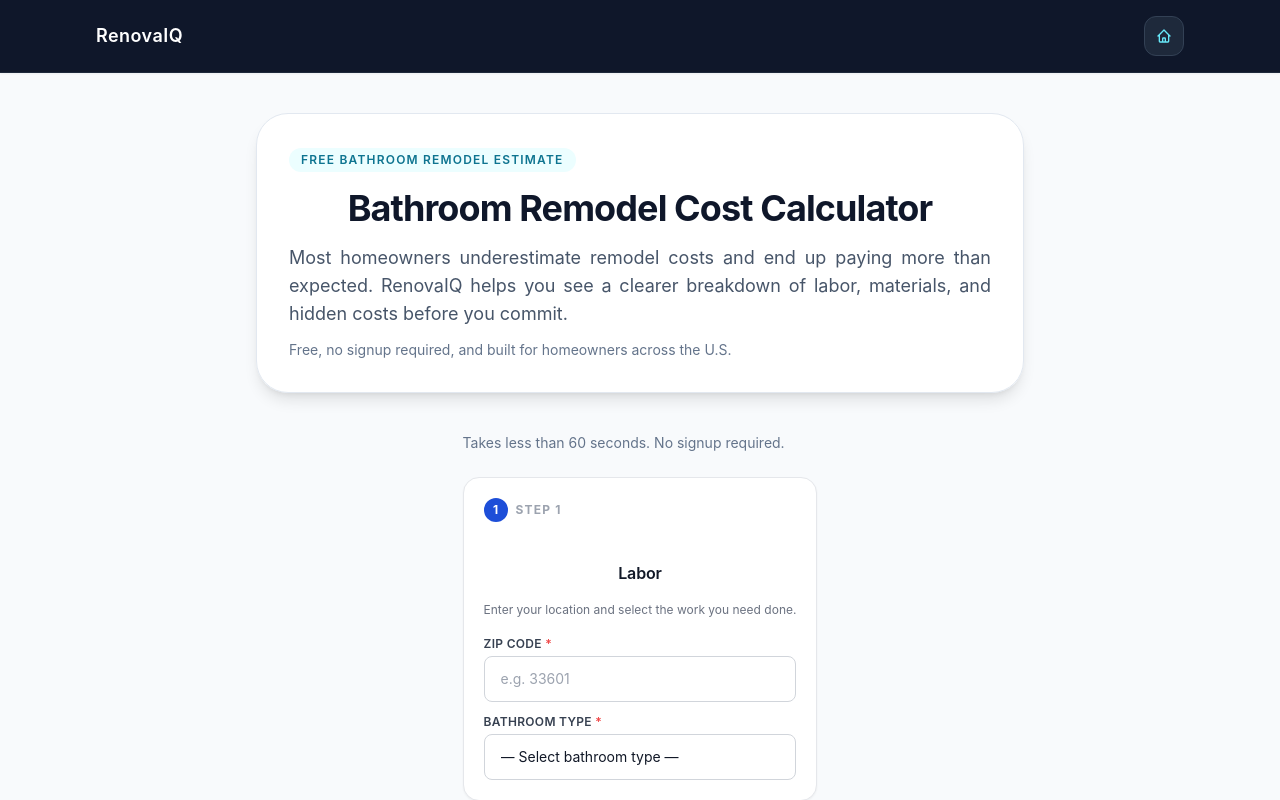
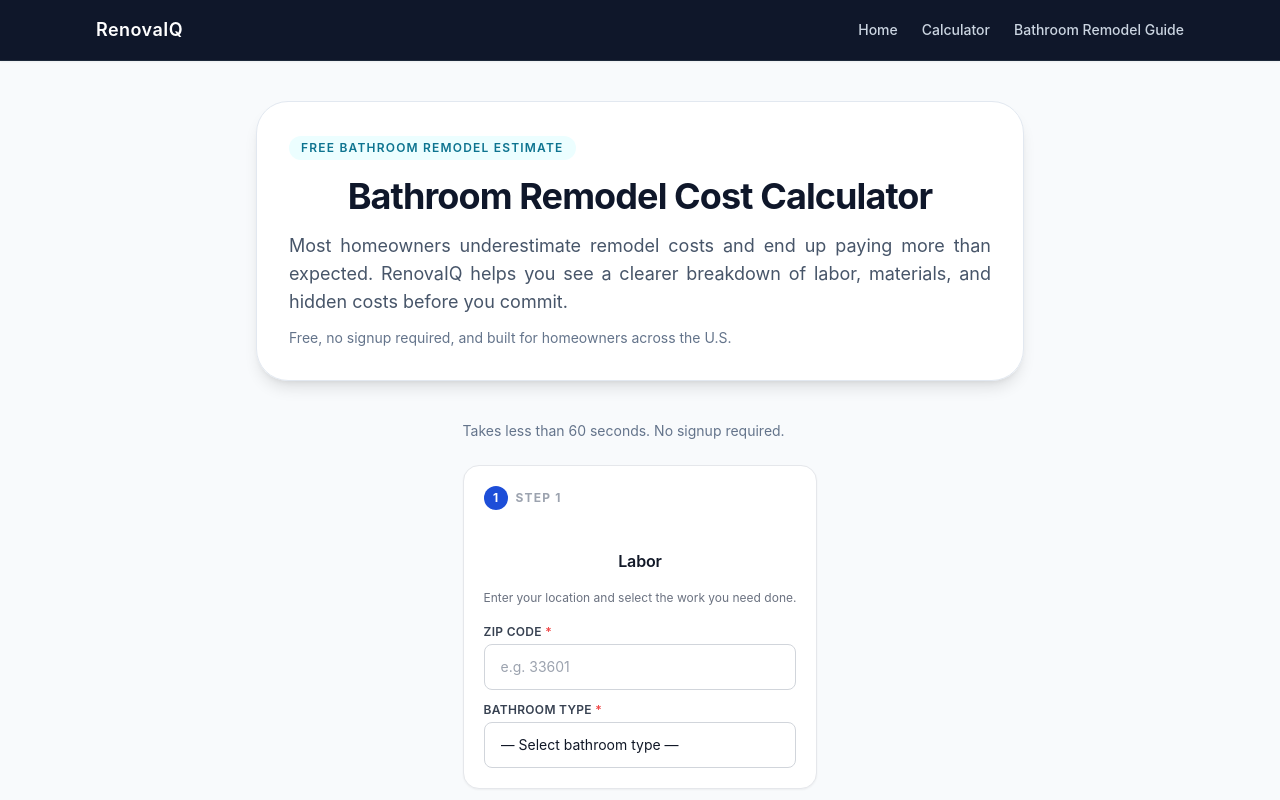
Before and after one commit to yimocuba-cpu/renovaiq-web, a Next.js app: page /calculadora in a window 1280 px wide. Shown: the top 800 px of the page. Built offline with nearby package versions, Linux system fonts and the light colour scheme.

Commit message:
Fix architecture + working production build

```diff
--- a/components/CalculadoraClient.js
+++ b/components/CalculadoraClient.js
@@ -2,6 +2,7 @@
 
 import Wizard from "./Wizard";
 import Button from "./Button";
+import Navbar from "./Navbar";
 
 const LOWES_LINK = "PASTE_LOWES_AFFILIATE_LINK_HERE";
 const FLOOR_DECOR_LINK = "PASTE_FLOOR_DECOR_AFFILIATE_LINK_HERE";
@@ -11,34 +12,7 @@
   return (
     <div className="min-h-screen flex flex-col bg-slate-50 text-slate-900">
       {/* TOP NAV */}
-      <nav className="w-full border-b border-slate-800 bg-slate-900 shadow-sm">
-        <div className="mx-auto flex max-w-6xl items-center justify-between px-4 py-4 sm:px-6 lg:px-8">
-          <span className="text-lg font-semibold tracking-wide text-white">
-            RenovaIQ
-          </span>
-
-          <a
-            href="/"
-            className="inline-flex items-center justify-center w-10 h-10 rounded-xl border border-slate-700 bg-slate-800 text-cyan-300 hover:bg-slate-700 hover:text-white transition-all duration-200 focus:outline-none focus:ring-2 focus:ring-cyan-400 focus:ring-offset-2 focus:ring-offset-slate-900"
-            aria-label="Go to home"
-          >
-            <svg
-              className="w-4 h-4"
-              fill="none"
-              stroke="currentColor"
-              viewBox="0 0 24 24"
-              xmlns="http://www.w3.org/2000/svg"
-            >
-              <path
-                strokeLinecap="round"
-                strokeLinejoin="round"
-                strokeWidth={2}
-                d="M3 12l2-2m0 0l7-7 7 7M5 10v10a1 1 0 001 1h3m10-11l2 2m-2-2v10a1 1 0 01-1 1h-3m-6 0a1 1 0 001-1v-4a1 1 0 011-1h2a1 1 0 011 1v4a1 1 0 001 1m-6 0h6"
-              />
-            </svg>
-          </a>
-        </div>
-      </nav>
+      <Navbar />
 
       {/* INTRO */}
       <section className="mx-auto max-w-6xl px-4 py-10 sm:px-6 lg:px-8">
--- /dev/null
+++ b/components/Navbar.js
@@ -0,0 +1,79 @@
+"use client";
+
+import { useState } from "react";
+import Link from "next/link";
+
+const Navbar = () => {
+  const [isOpen, setIsOpen] = useState(false);
+
+  const menuItems = [
+    { name: "Home", href: "/" },
+    { name: "Calculator", href: "/calculadora" },
+    { name: "Bathroom Remodel Guide", href: "/blog/bathroom-remodel-cost-usa" },
+  ];
+
+  return (
+    <nav className="w-full border-b border-slate-800 bg-slate-900 shadow-sm">
+      <div className="mx-auto flex max-w-6xl items-center justify-between px-4 py-4 sm:px-6 lg:px-8">
+        {/* Brand */}
+        <Link href="/" className="text-lg font-semibold tracking-wide text-white hover:text-cyan-300 transition-colors">
+          RenovaIQ
+        </Link>
+
+        {/* Desktop Menu */}
+        <div className="hidden md:flex space-x-6">
+          {menuItems.map((item) => (
+            <Link
+              key={item.name}
+              href={item.href}
+              className="text-sm font-medium text-slate-300 hover:text-white transition-colors"
+            >
+              {item.name}
+            </Link>
+          ))}
+        </div>
+
+        {/* Mobile Menu Button */}
+        <button
+          onClick={() => setIsOpen(!isOpen)}
+          className="md:hidden inline-flex items-center justify-center w-10 h-10 rounded-xl border border-slate-700 bg-slate-800 text-cyan-300 hover:bg-slate-700 hover:text-white transition-all duration-200 focus:outline-none focus:ring-2 focus:ring-cyan-400 focus:ring-offset-2 focus:ring-offset-slate-900"
+          aria-label="Toggle menu"
+        >
+          <svg
+            className="w-5 h-5"
+            fill="none"
+            stroke="currentColor"
+            viewBox="0 0 24 24"
+            xmlns="http://www.w3.org/2000/svg"
+          >
+            {isOpen ? (
+              <path strokeLinecap="round" strokeLinejoin="round" strokeWidth={2} d="M6 18L18 6M6 6l12 12" />
+            ) : (
+              <path strokeLinecap="round" strokeLinejoin="round" strokeWidth={2} d="M4 6h16M4 12h16M4 18h16" />
+            )}
+          </svg>
+        </button>
+      </div>
+
+      {/* Mobile Menu */}
+      {isOpen && (
+        <div className="md:hidden border-t border-slate-700 bg-slate-900">
+          <div className="px-4 py-4 space-y-2">
+            {menuItems.map((item) => (
+              <Link
+                key={item.name}
+                href={item.href}
+                className="block text-sm font-medium text-slate-300 hover:text-white transition-colors py-2"
+                onClick={() => setIsOpen(false)}
+              >
+                {item.name}
+              </Link>
+            ))}
+          </div>
+        </div>
+      )}
+    </nav>
+  );
+};
+
+export default Navbar;
```
